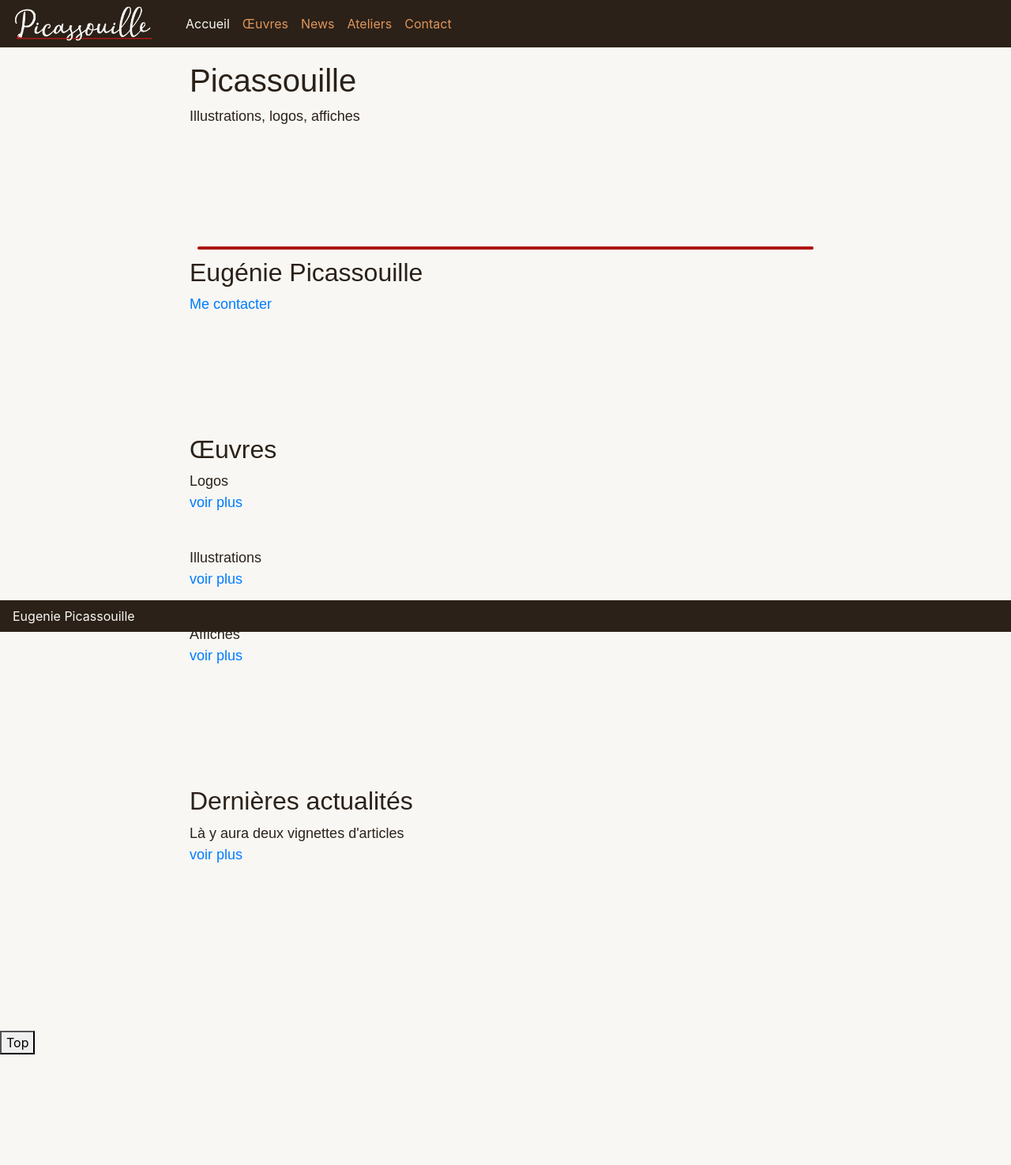
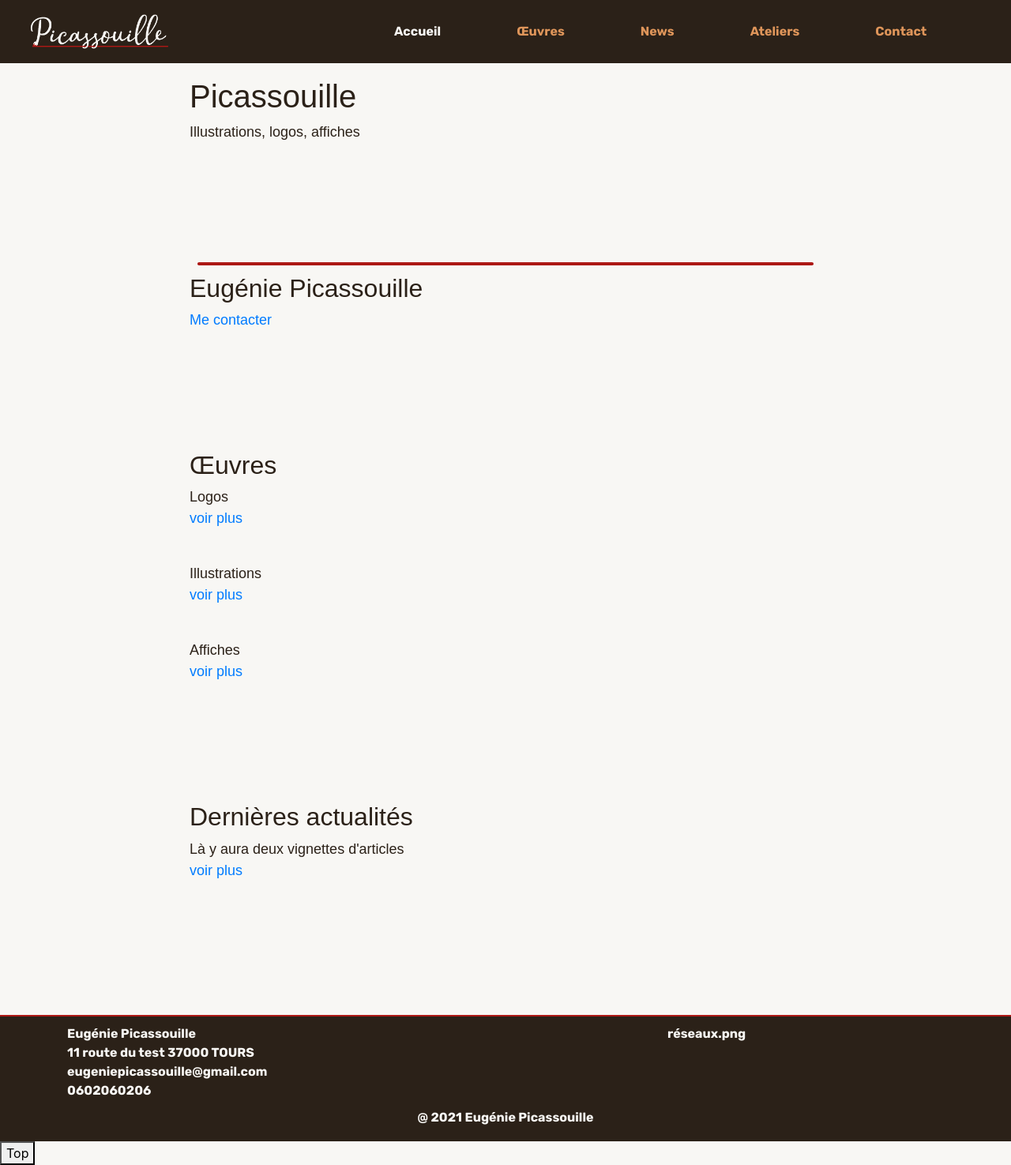
Before and after one commit to LPerrouault/LeGermain, a Symfony app: template templates/accueil/index.html.twig in a window 1280 px wide. Shown: the whole page at 79% size. Before the commit the page ends 1335 px from the top, so only its background shows below. Run offline with Twig, Linux system fonts and the light colour scheme; the template is opened without the code that fills it, so the values that code supplies are empty; some libraries are stand-ins or nearby versions.

Commit message:
Ajout d'une police d'écriture (Rubik-Bold), ajout d'un espace dans la nav entre logo et liens, ajout de structure dans le footer

```diff
--- a/templates/base.html.twig
+++ b/templates/base.html.twig
@@ -14,6 +14,12 @@
         <link rel="stylesheet" href="https://stackpath.bootstrapcdn.com/bootstrap/4.3.1/css/bootstrap.min.css"
               integrity="sha384-ggOyR0iXCbMQv3Xipma34MD+dH/1fQ784/j6cY/iJTQUOhcWr7x9JvoRxT2MZw1T"
               crossorigin="anonymous">
+
+        <!-- Liens vers les polices d'écriture-->
+        <!-- Rubik Bold-->
+        <link rel="preconnect" href="https://fonts.googleapis.com">
+        <link rel="preconnect" href="https://fonts.gstatic.com" crossorigin>
+        <link href="https://fonts.googleapis.com/css2?family=Rubik:wght@700&display=swap" rel="stylesheet">
     </head>
     <body>
         <!-- Style CSS de la navigation ci-dessous -->
@@ -21,17 +27,21 @@
             #page-container {
                 position: relative;
                 min-height: 100vh;
+                margin-bottom: 0;
+                padding-bottom: 0;
             }
 
             #content-wrap {
-                padding-bottom: 2.5rem;    /* Footer height */
+                padding-bottom: 10rem; /* Footer height */
             }
 
             #footer {
                 position: absolute;
                 bottom: 0;
                 width: 100%;
-                height: 2.5rem;            /* Footer height */
+                height: 10rem;         /* Footer height */
+                border-top: 2px solid #AD1815;
+                padding: 10px 5px;
             }
             body {
                 background-color: #F8F7F4;
@@ -39,12 +49,24 @@
             }
             .navbar, footer {
                 background-color: #2B2118;
+                font-family: 'Rubik', sans-serif;
             }
             .nav-link {
                 color: #DE955A;
             }
+            .navbar-brand {
+                width: 10em;
+                padding: 10px;
+                margin: 0 10px;
+            }
+            .nav-item {
+                padding-left: 5em;
+            }
             .navbar-brand, .active, .nav-link:hover, .nav-link:active, footer{
                 color: #F8F7F4;
+            }
+            #nav-links {
+                margin-left: 10em;
             }
             hr {
                 display: block;
@@ -56,21 +78,25 @@
                 margin: 0 10px 10px 10px;
                 background-color: #AD1815;
             }
+            #copyright {
+                margin-top: 10px;
+                text-align: center
+            }
 
         </style>
-        <div id="class-container">
+        <div id="page-container">
             <div id="content-wrap">
                 <!-- Navigation -->
                 <nav class="navbar navbar-expand-md">
                     <!-- Logo Picassouille -->
-                    <img class="navbar-brand" src="{{asset('images/logo/logo.png')}}" alt="Picassouille" style="width: 180px; padding: 0px"/>
+                    <img class="navbar-brand" src="{{asset('images/logo/logo.png')}}" alt="Picassouille"/>
                     <!-- Bouton de collapse du menu (sur petit écrans)-->
                     <button class="navbar-toggler" type="button" data-toggle="collapse" data-target="#collapsible-navbar">
                         <span class="navbar-toggler-icon"></span>
                     </button>
 
                     <!-- Eléments de navigation de la navbar-->
-                    <div class="container d-flex flex-column flex-md-row justify-content-between">
+                    <div id="nav-links" class="container d-flex flex-column flex-md-row justify-content-between">
                         <div class="collapse navbar-collapse" id="collapsible-navbar">
                             <ul class="navbar-nav">
                                 <!-- Dans la page de l'accueil, ajouter active dans le block nav_accueil
@@ -99,8 +125,23 @@
                 <!-- Contenu de la page -->
                 {% block body %}{% endblock %}
             </div>
-            <footer id="footer" class="navbar">
-                <div>Eugenie Picassouille</div>
+            <footer id="footer">
+                <div class="container">
+                    <div class='row'>
+                        <div id='information-contact' class='col-8'>
+                            Eugénie Picassouille<br>
+                            11 route du test 37000 TOURS<br>
+                            eugeniepicassouille@gmail.com<br>
+                            0602060206
+                        </div>
+                        <div id='reseaux' class='col-4'>
+                            réseaux.png
+                        </div>
+                    </div>
+                    <div class='row'>
+                        <div id='copyright' class='col-12'>@ 2021 Eugénie Picassouille</div>
+                    </div>
+                </div>
             </footer>
         </div>
 
```
